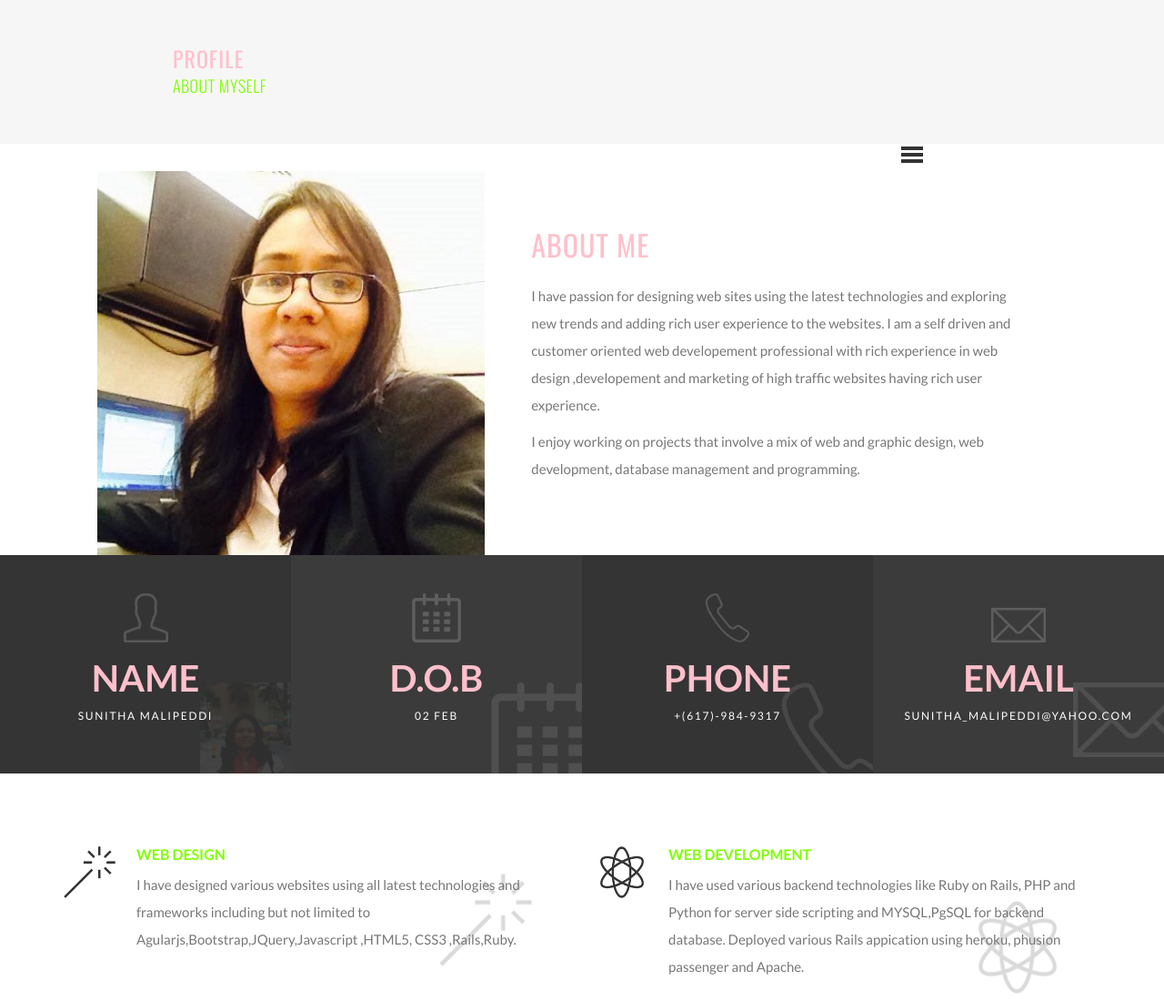
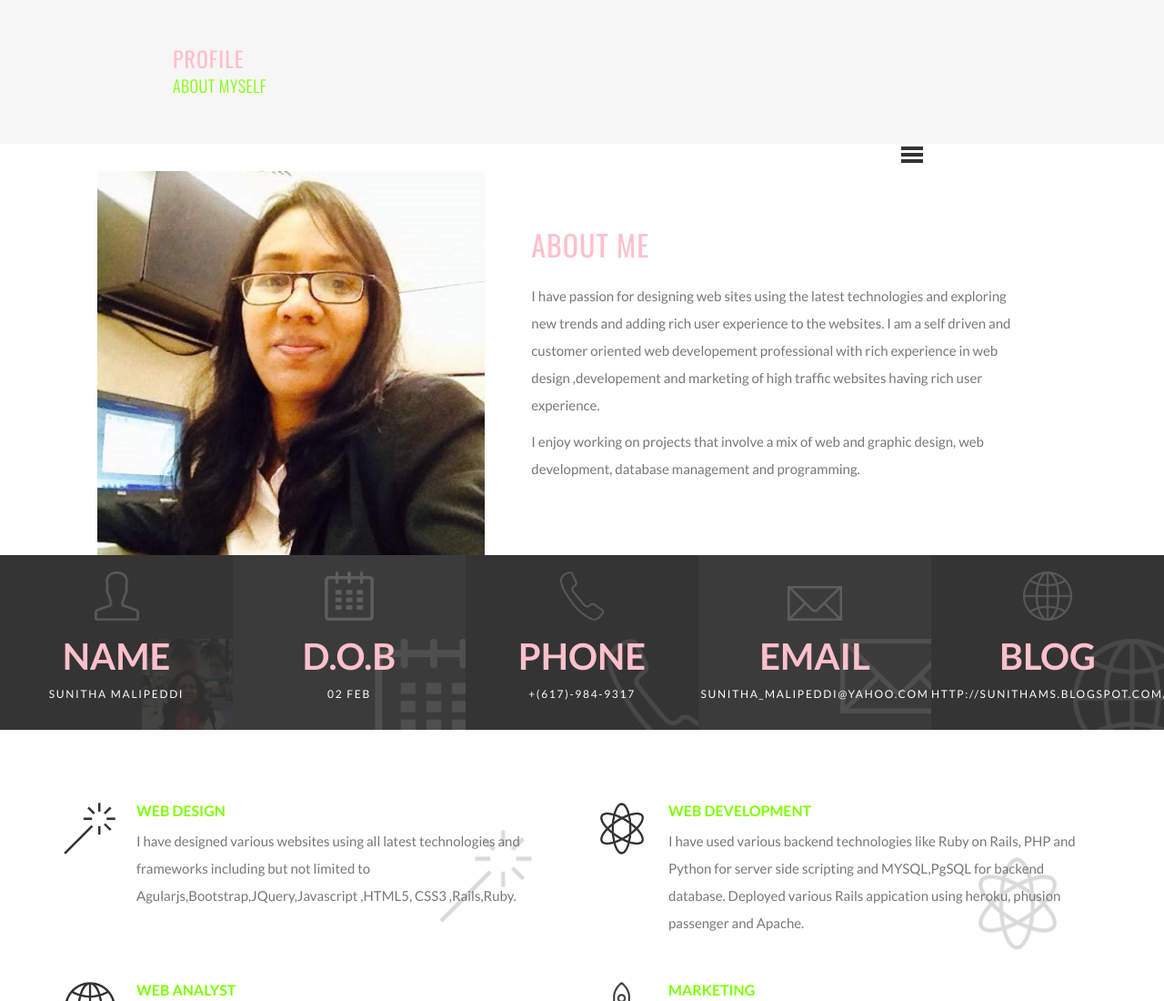
Before and after one commit to smalipeddi/Sunitha_Malipeddi_Portfolio, a plain HTML site: page profile.html in a window 1280 px wide. Shown: the top 1100 px of the page at 91% size. Drawn offline with nearby package versions, Linux system fonts and the light colour scheme.

Commit message:
Update profile.html
added blog

```diff
--- a/profile.html
+++ b/profile.html
@@ -137,15 +137,15 @@
 						<p>sunitha_malipeddi@yahoo.com</p>
 					</div>
 				</div>
-				<!-- <div class="ib-item" data-bg-color="#343434">
+				<div class="ib-item" data-bg-color="#343434">
 					<img src="images/4x3.png" class="img-block">
 					<span class="img-lg" style="background-image:url(images/pages/profile/icon-5.png);"></span>
 					<div class="entry-box">
 						<span class="icon-img" style="background-image:url(images/pages/profile/icon-5.png);"></span>
-						<h3>website</h3>
-						<p>graywebby.com</p>
+						<h3>Blog</h3>
+						<p>http://sunithams.blogspot.com/</p>
 					</div>
-				</div> -->
+				</div>
 			</div>
 
 		</div>
```
